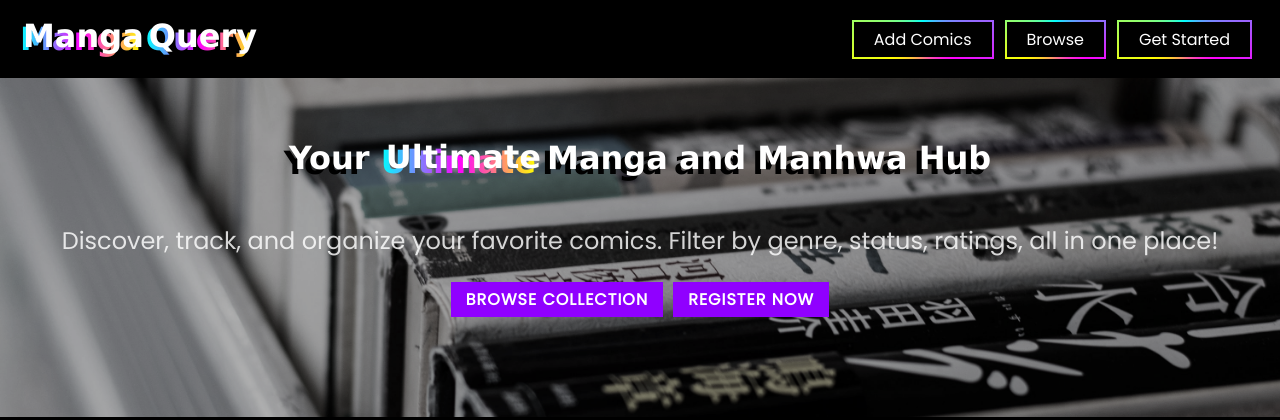
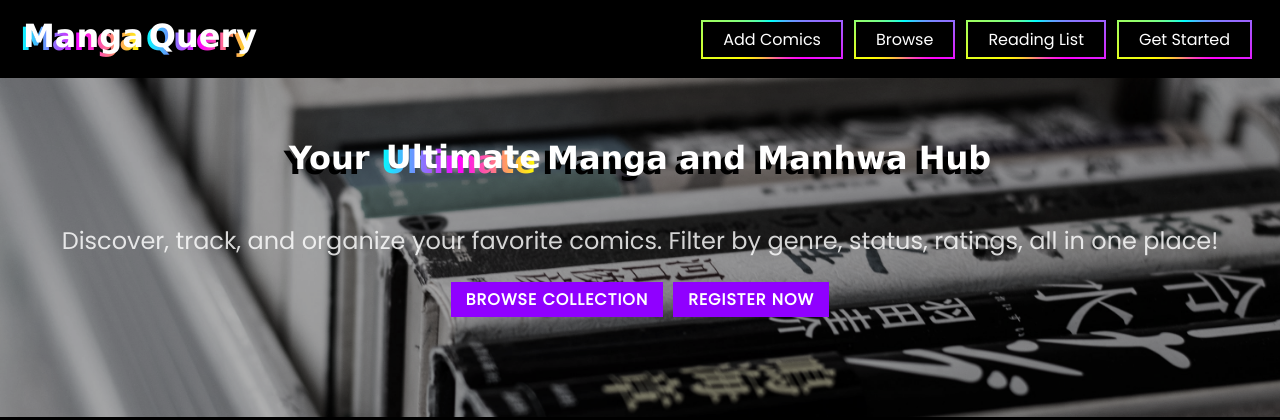
Before and after one commit to VMQ30/MangaLibrary, a Flask app: page / in a window 1280 px wide. Shown: the top 420 px of the page. Run offline with Flask 3, Linux system fonts and the light colour scheme.

Commit message:
Created a reading list page

```diff
--- a/app.py
+++ b/app.py
@@ -518,3 +518,41 @@ def set_num_chapters(comic_id):
         print(f"Unexpected error: {e}")
         flash("An internal error occurred.")
     return redirect(f"/comic_details/{comic_id}")
+
+
+@app.route("/reading-list")
+@login_required
+def reading_list():
+    """Gets user's reading list"""
+    user_id = session["user_id"]
+    comic_list = db_execute(
+        """
+            SELECT
+                c.title,
+                c.num_of_chapters,
+                c.cover_image,
+                rl.current_chapter,
+                ct.type_name,
+                rs.reading_status_name,
+                (SELECT ROUND(AVG(rating), 1) FROM reading_list WHERE comic_id = c.comic_id) AS avg_rating
+            FROM reading_list AS rl
+            INNER JOIN comics AS c USING (comic_id)
+            INNER JOIN comic_type AS ct ON c.comic_type_id = ct.comic_type_id
+            INNER JOIN reading_status AS rs USING (reading_status_id)
+            WHERE user_id = ?
+        """,
+        user_id,
+    )
+
+    total = db_execute(
+        """
+        SELECT
+            rs.reading_status_name,
+            COUNT(rl.reading_status_id) AS total
+        FROM reading_status AS rs
+        LEFT JOIN reading_list AS rl
+        USING(reading_status_id)
+        GROUP BY rl.reading_status_id
+        """
+    )
+    return render_template("reading_list.html", reading_list=comic_list, total=total)
--- a/templates/layout.html
+++ b/templates/layout.html
@@ -35,6 +35,11 @@
         <div class="nav-button-wrapper">
           <button class="browse" onclick="window.location.href = '/browse'">
             Browse
+          </button>
+        </div>
+        <div class="nav-button-wrapper">
+          <button class="list" onclick="window.location.href = '/reading-list'">
+            Reading List
           </button>
         </div>
 
```
Also changed, not shown: templates/reading_list.html (added, +34 -0 lines), static/reading_list.css (added), 1 other file.
